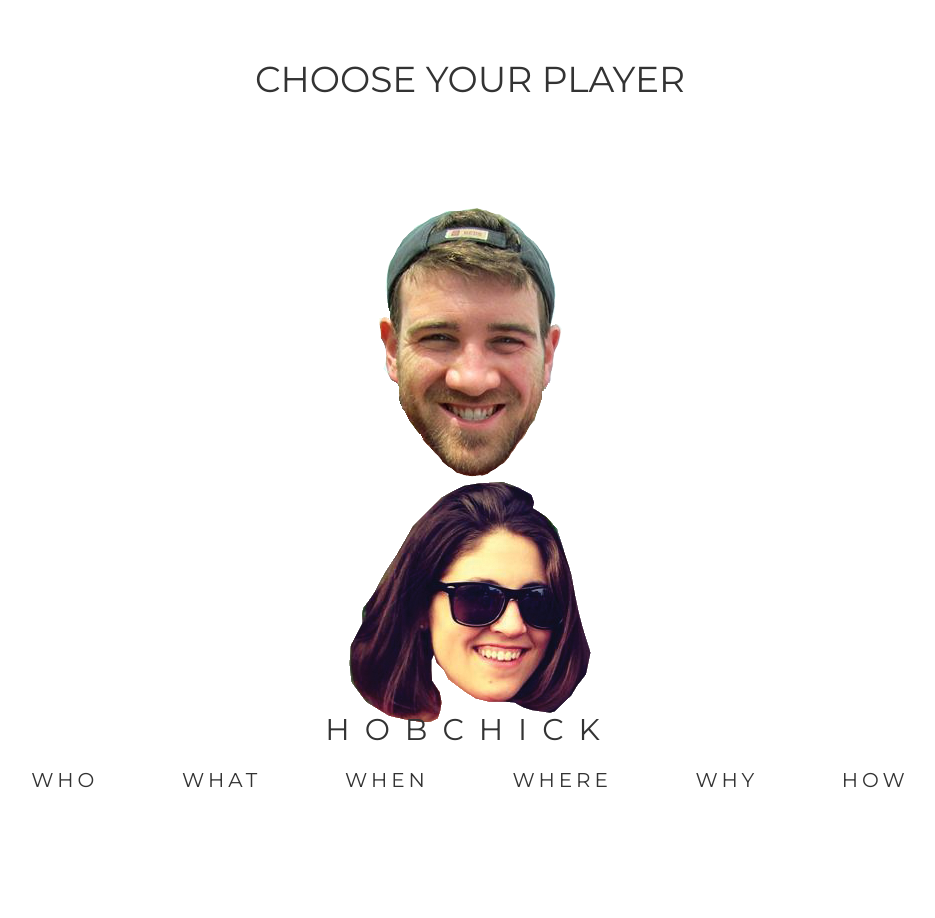
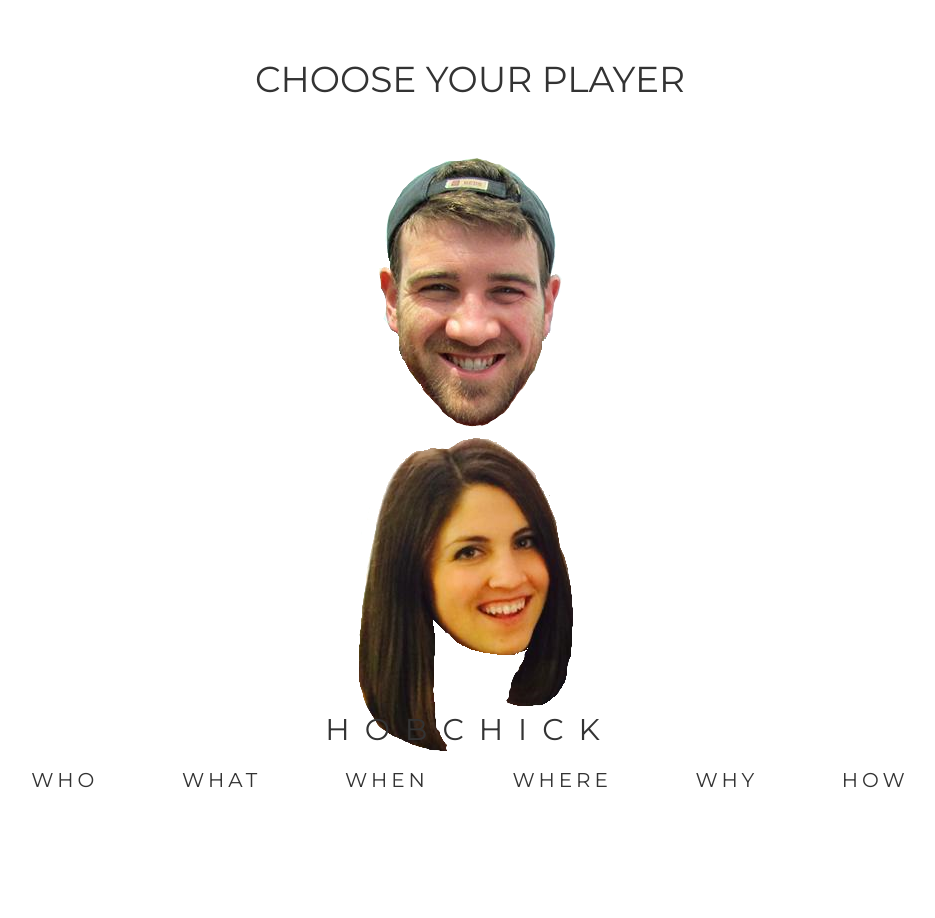
Before and after one commit to kevinroyhobson/hobchick, a Django app: page /how/ in a window 1280 px wide. Shown: the whole page, without its empty margins (170-1105 px from the left). Before the commit the page ends 788 px from the top, so only its background shows below. Run offline with Django 3.2, Linux system fonts and the light colour scheme; some libraries are stand-ins or nearby versions.

Commit message:
updated danielle's head and the fancies

```diff
--- a/hobchick/hobchick/static/css/how.css
+++ b/hobchick/hobchick/static/css/how.css
@@ -68,6 +68,10 @@ body {
     cursor: pointer;
 }
 
+.kevin-head {
+    margin-top: -50px;
+}
+
 .person-wrapper {
     margin-left: auto;
     margin-right: auto;
```
Also changed, not shown: hobchick/hobchick/static/img/how/danielle-fancy.png, hobchick/hobchick/static/img/how/danielle-head.png, hobchick/hobchick/static/img/how/kev-cartoon-small.png (deleted), hobchick/hobchick/static/img/how/kevin-fancy.png.
